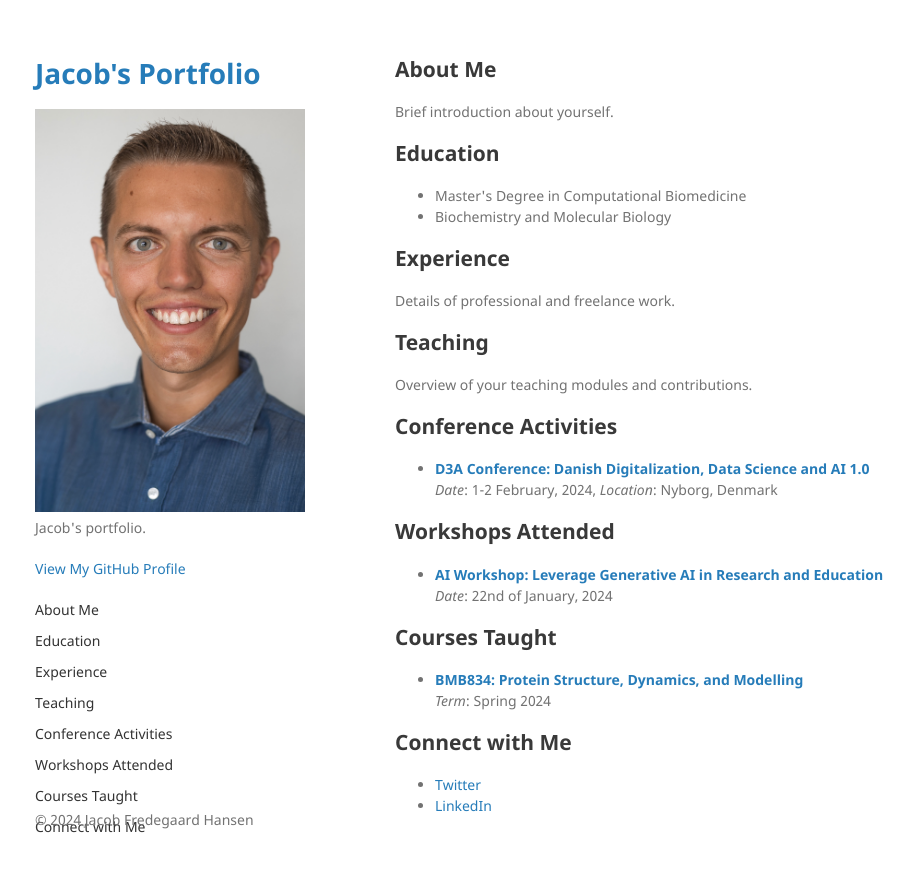
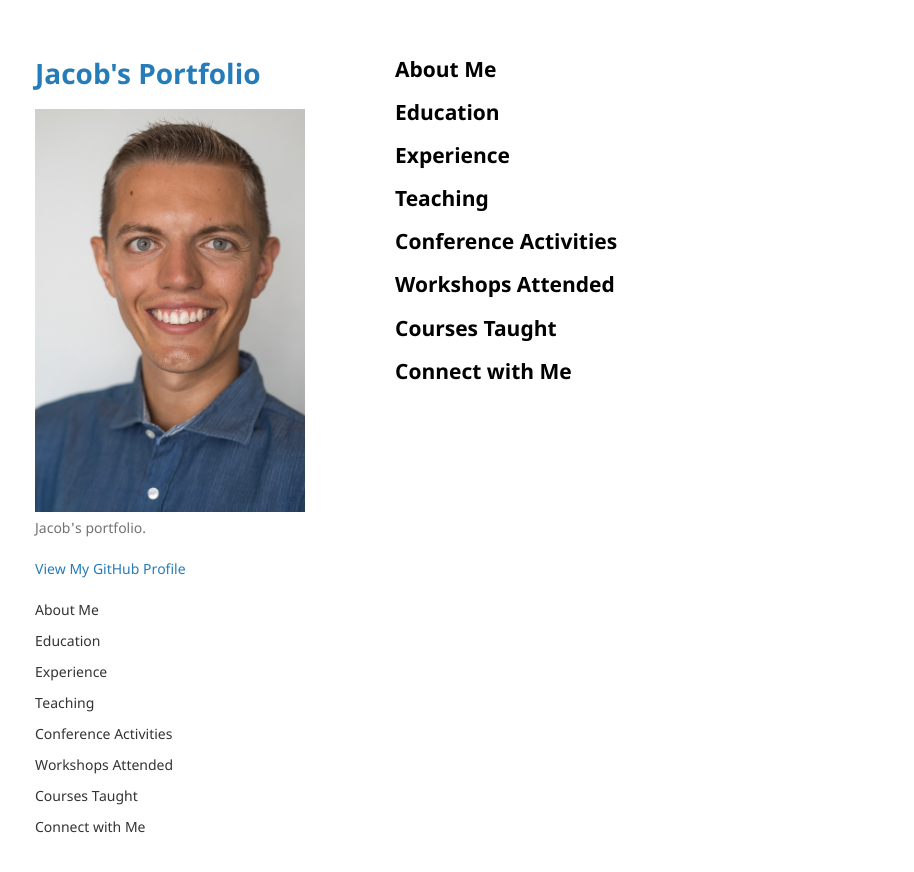
Before and after one commit to jacobfh1/jacobfh1.github.io, a Jekyll site: the page built from index.md, in a window 1280 px wide. Shown: the top 872 px of the page, without its empty margins (175-1089 px from the left). Built offline with Jekyll 4.4.1, drawn with Linux system fonts in a browser that asks for light colours.

Commit message:
Updated default.html and index.md

```diff
--- a/_layouts/default.html
+++ b/_layouts/default.html
@@ -11,6 +11,24 @@
     <script src="https://cdnjs.cloudflare.com/ajax/libs/html5shiv/3.7.3/html5shiv.min.js"></script>
     <![endif]-->
     {% include head-custom.html %}
+    <style>
+      /* Collapsible section titles - cursor change and hover effect */
+      .collapsible-section h2 {
+        cursor: pointer; /* Change cursor to pointer */
+        color: black; /* Default color */
+        transition: color 0.3s ease; /* Smooth transition for hover effect */
+      }
+
+      /* Hover effect: Light blue text */
+      .collapsible-section h2:hover {
+        color: lightblue;
+      }
+
+      /* Hide content by default */
+      .collapsible-section .content {
+        display: none;
+      }
+    </style>
   </head>
   <body>
     <div class="wrapper">
@@ -46,85 +64,119 @@
         </nav>
         <!-- End Navigation Bar -->
       </header>
+      <section>
 
-      <section>
-        <div>
-          <h2 class="collapsible">About Me</h2>
+        <!-- Collapsible Sections -->
+
+        <!-- About Me -->
+        <div class="collapsible-section" id="about-me">
+          <h2>About Me</h2>
           <div class="content">
-            <p>Brief introduction about yourself.</p>
+            <!-- About Me content -->
+            Plain text for about me goes here.
+          </div>
         </div>
 
-          <h2 class="collapsible">Education</h2>
+        <!-- Education -->
+        <div class="collapsible-section" id="education">
+          <h2>Education</h2>
           <div class="content">
             <ul>
               <li>Master's Degree in Computational Biomedicine</li>
               <li>Biochemistry and Molecular Biology</li>
             </ul>
           </div>
-
-          <h2 class="collapsible">Experience</h2>
-          <div class="content">
-            <p>Details of professional and freelance work.</p>
         </div>
 
-          <h2 class="collapsible">Teaching</h2>
+        <!-- Experience -->
+        <div class="collapsible-section" id="experience">
+          <h2>Experience</h2>
           <div class="content">
-            <p>Overview of your teaching modules and contributions.</p>
+            Details of professional and freelance work.
+          </div>
         </div>
 
-          <h2 class="collapsible">Conference Activities</h2>
+        <!-- Teaching -->
+        <div class="collapsible-section" id="teaching">
+          <h2>Teaching</h2>
           <div class="content">
-            <ul>
-              <li><strong><a href="https://d3aconference.dk/">D3A Conference: Danish Digitalization, Data Science and AI 1.0</a></strong> <br><em>Date</em>: 1-2 February, 2024, <em>Location</em>: Nyborg, Denmark</li>
-              <!-- Other conferences as listed in the index.md file -->
-            </ul>
+            Overview of teaching modules and contributions.
+          </div>
         </div>
 
-          <h2 class="collapsible">Workshops Attended</h2>
+        <!-- Conference Activities -->
+        <div class="collapsible-section" id="conference-activities">
+          <h2>Conference Activities</h2>
           <div class="content">
-            <ul>
-              <li><strong><a href="https://www.zitilite.com/">AI Workshop: Leverage Generative AI in Research and Education</a></strong> <br><em>Date</em>: 22nd of January, 2024</li>
-              <!-- Other workshops -->
-            </ul>
+            <!-- Conference activities details -->
+            Conference activities information goes here.
+          </div>
         </div>
 
-          <h2 class="collapsible">Courses Taught</h2>
+        <!-- Workshops Attended -->
+        <div class="collapsible-section" id="workshops-attended">
+          <h2>Workshops Attended</h2>
           <div class="content">
-            <ul>
-              <li><strong><a href="https://odin.sdu.dk/sitecore/index.php?a=searchfagbesk&internkode=bmb834&lang=en">BMB834: Protein Structure, Dynamics, and Modelling</a></strong> <br><em>Term</em>: Spring 2024</li>
-              <!-- Other courses -->
-            </ul>
+            <!-- Workshops information -->
+            Workshop details go here.
+          </div>
         </div>
 
-          <h2 class="collapsible">Connect with Me</h2>
+        <!-- Courses Taught -->
+        <div class="collapsible-section" id="courses-taught">
+          <h2>Courses Taught</h2>
           <div class="content">
-            <ul>
-              <li><a href="https://twitter.com/jacobfh">Twitter</a></li>
-              <li><a href="https://www.linkedin.com/in/jacobfh/">LinkedIn</a></li>
-            </ul>
+            <!-- Courses content -->
+            Courses taught information goes here.
           </div>
         </div>
+
+        <!-- Connect with Me -->
+        <div class="collapsible-section" id="connect-with-me">
+          <h2>Connect with Me</h2>
+          <div class="content">
+            <!-- Social media links, etc. -->
+            Connect with me information goes here.
+          </div>
+        </div>
+
       </section>
-
       <footer>
-        <p>&copy; 2024 Jacob Fredegaard Hansen</p>
+        {% if site.github.is_project_page %}
+        <p>This project is maintained by <a href="{{ site.github.owner_url }}">{{ site.github.owner_name }}</a></p>
+        {% endif %}
       </footer>
     </div>
 
-    <!-- JavaScript to toggle collapsible sections -->
+    <script src="{{ "/assets/js/scale.fix.js" | relative_url }}"></script>
     <script>
-      var coll = document.getElementsByClassName("collapsible");
-      for (var i = 0; i < coll.length; i++) {
-        coll[i].addEventListener("click", function() {
-          this.classList.toggle("active");
-          var content = this.nextElementSibling;
-          if (content.style.maxHeight) {
-            content.style.maxHeight = null;
-          } else {
-            content.style.maxHeight = content.scrollHeight + "px";
+      // Smooth scrolling for navigation
+      document.querySelectorAll('nav a').forEach(anchor => {
+        anchor.addEventListener('click', function(e) {
+          e.preventDefault();
+          const targetId = this.getAttribute('href');
+          const targetSection = document.querySelector(targetId);
+          if (targetSection) {
+            targetSection.scrollIntoView({
+              behavior: 'smooth',
+              block: 'start'
+            });
           }
         });
-      }
+      });
+
+      // Collapsible sections logic
+      document.querySelectorAll('.collapsible-section h2').forEach(title => {
+        title.addEventListener('click', function() {
+          const content = this.nextElementSibling;
+          content.style.display = content.style.display === 'block' ? 'none' : 'block';
+        });
+      });
+
+      // Initially collapse all sections
+      document.querySelectorAll('.collapsible-section .content').forEach(content => {
+        content.style.display = 'none';
+      });
     </script>
   </body>
 </html>
--- a/index.md
+++ b/index.md
@@ -6,100 +6,133 @@ description: Jacob's Online Portfolio
 
 # Jacob's Portfolio
 
-## About Me {#about-me}
-Brief introduction about yourself.
+<h2 class="collapsible">About Me</h2>
+<div class="content">
+  Brief introduction about yourself.
+</div>
 
 ---
 
-## Education {#education}
-- Master's Degree in Computational Biomedicine
-- Biochemistry and Molecular Biology
+<h2 class="collapsible">Education</h2>
+<div class="content">
+  <ul>
+    <li>Master's Degree in Computational Biomedicine</li>
+    <li>Biochemistry and Molecular Biology</li>
+  </ul>
+</div>
 
 ---
 
-## Experience {#experience}
-Details of professional and freelance work.
+<h2 class="collapsible">Experience</h2>
+<div class="content">
+  Details of professional and freelance work.
+</div>
 
 ---
 
-## Teaching {#teaching}
-Overview of your teaching modules and contributions.
+<h2 class="collapsible">Teaching</h2>
+<div class="content">
+  Overview of your teaching modules and contributions.
+</div>
 
 ---
 
-## Conference Activities {#conference-activities}
-
-**[D3A Conference: Danish Digitalization, Data Science and AI 1.0](https://d3aconference.dk/)**
-  _Date_: 1-2 February, 2024
-  _Location_: Nyborg, Denmark
-
-**[EuBIC-MS Winter School 2024](https://eubic-ms.org/)**
-  _Date_: 15-19 January, 2024
-  _Location_: Winterberg, Germany
-
-**[EMBO Workshop: Computational Structural Biology](https://www.embl.org/about/info/course-and-conference-office/events/csb23-01/#vf-tabs__section-overview)**
-  _Date_: 6-9 December, 2023
-  _Location_: Heidelberg, Germany
-
-**[Danish Proteomics Society (DAPSOC) 2023 Symposium](https://dapsoc.org/)**
-  _Date_: 5th of December, 2023
-  _Location_: Odense, Denmark
-
-**[iGEM Grand Jamboree 2023](https://jamboree.igem.org/)**
-  _Date_: 2-5 November, 2023
-  _Location_: Paris, France
-
-**[7th Annual Danish Bioinformatics Conference 2023](https://elixir-europe.org/about-us/who-we-are/nodes/denmark)**
-  _Date_: 7-8 September, 2023
-  _Location_: Aarhus, Denmark
-
-**[Danish Data Science 2022](https://ddsa.dk/)**
-  _Date_: 7-8 November, 2022
-  _Location_: Billund, Denmark
-
-**[iGEM Grand Jamboree 2019](https://jamboree.igem.org/)**
-  _Date_: October 31 - November 4, 2019
-  _Location_: Boston, MA, USA
-
-## Workshops Attended {#workshops-attended}
-
-**[AI Workshop: Leverage Generative AI in Research and Education](https://www.zitilite.com/)**
-_Date_: 22nd of January, 2024
-_Organized by_: Zitilite
+<h2 class="collapsible">Conference Activities</h2>
+<div class="content">
+  <ul>
+    <li>
+      <strong>[D3A Conference: Danish Digitalization, Data Science and AI 1.0](https://d3aconference.dk/)</strong><br>
+      <em>Date</em>: 1-2 February, 2024<br>
+      <em>Location</em>: Nyborg, Denmark
+    </li>
+    <li>
+      <strong>[EuBIC-MS Winter School 2024](https://eubic-ms.org/)</strong><br>
+      <em>Date</em>: 15-19 January, 2024<br>
+      <em>Location</em>: Winterberg, Germany
+    </li>
+    <li>
+      <strong>[EMBO Workshop: Computational Structural Biology](https://www.embl.org/about/info/course-and-conference-office/events/csb23-01/#vf-tabs__section-overview)</strong><br>
+      <em>Date</em>: 6-9 December, 2023<br>
+      <em>Location</em>: Heidelberg, Germany
+    </li>
+    <li>
+      <strong>[Danish Proteomics Society (DAPSOC) 2023 Symposium](https://dapsoc.org/)</strong><br>
+      <em>Date</em>: 5th of December, 2023<br>
+      <em>Location</em>: Odense, Denmark
+    </li>
+    <li>
+      <strong>[iGEM Grand Jamboree 2023](https://jamboree.igem.org/)</strong><br>
+      <em>Date</em>: 2-5 November, 2023<br>
+      <em>Location</em>: Paris, France
+    </li>
+    <li>
+      <strong>[7th Annual Danish Bioinformatics Conference 2023](https://elixir-europe.org/about-us/who-we-are/nodes/denmark)</strong><br>
+      <em>Date</em>: 7-8 September, 2023<br>
+      <em>Location</em>: Aarhus, Denmark
+    </li>
+    <li>
+      <strong>[Danish Data Science 2022](https://ddsa.dk/)</strong><br>
+      <em>Date</em>: 7-8 November, 2022<br>
+      <em>Location</em>: Billund, Denmark
+    </li>
+    <li>
+      <strong>[iGEM Grand Jamboree 2019](https://jamboree.igem.org/)</strong><br>
+      <em>Date</em>: October 31 - November 4, 2019<br>
+      <em>Location</em>: Boston, MA, USA
+    </li>
+  </ul>
+</div>
 
 ---
 
-**[Git & GitHub](https://heads.ku.dk/)**
-_Date_: 16th of January, 2023
-_Organized by_: Center for Health Data Science (HeaDS)
+<h2 class="collapsible">Workshops Attended</h2>
+<div class="content">
+  <ul>
+    <li>
+      <strong>[AI Workshop: Leverage Generative AI in Research and Education](https://www.zitilite.com/)</strong><br>
+      <em>Date</em>: 22nd of January, 2024<br>
+      <em>Organized by</em>: Zitilite
+    </li>
+    <li>
+      <strong>[Git & GitHub](https://heads.ku.dk/)</strong><br>
+      <em>Date</em>: 16th of January, 2023<br>
+      <em>Organized by</em>: Center for Health Data Science (HeaDS)
+    </li>
+  </ul>
+</div>
 
 ---
 
-## Courses Taught {#courses-taught}
-
-**[BMB834: Protein Structure, Dynamics, and Modelling](https://odin.sdu.dk/sitecore/index.php?a=searchfagbesk&internkode=bmb834&lang=en)**
-_Term_: Spring 2024
-_Department_: [Department of Biochemistry and Molecular Biology, University of Southern Denmark](https://www.sdu.dk/en/om_sdu/institutter_centre/bmb_biokemi_og_molekylaer_biologi)
+<h2 class="collapsible">Courses Taught</h2>
+<div class="content">
+  <ul>
+    <li>
+      <strong>[BMB834: Protein Structure, Dynamics, and Modelling](https://odin.sdu.dk/sitecore/index.php?a=searchfagbesk&internkode=bmb834&lang=en)</strong><br>
+      <em>Term</em>: Spring 2024<br>
+      <em>Department</em>: [Department of Biochemistry and Molecular Biology, University of Southern Denmark](https://www.sdu.dk/en/om_sdu/institutter_centre/bmb_biokemi_og_molekylaer_biologi)
+    </li>
+    <li>
+      <strong>[BMB209: Workshops in Applied Bioinformatics](https://odin.sdu.dk/sitecore/index.php?a=searchfagbesk&internkode=bmb209&lang=en)</strong><br>
+      <em>Term</em>: Autumn 2022-'23<br>
+      <em>Department</em>: [Department of Biochemistry and Molecular Biology, University of Southern Denmark](https://www.sdu.dk/en/om_sdu/institutter_centre/bmb_biokemi_og_molekylaer_biologi)
+    </li>
+    <li>
+      <strong>[BMB533: Molecular Biology and Protein Chemistry](https://odin.sdu.dk/sitecore/index.php?a=searchfagbesk&internkode=bmb533&lang=en)</strong><br>
+      <em>Term</em>: Autumn 2020-'21<br>
+      <em>Department</em>: [Department of Biochemistry and Molecular Biology, University of Southern Denmark](https://www.sdu.dk/en/om_sdu/institutter_centre/bmb_biokemi_og_molekylaer_biologi)
+    </li>
+  </ul>
+</div>
 
 ---
 
-**[BMB209: Workshops in Applied Bioinformatics](https://odin.sdu.dk/sitecore/index.php?a=searchfagbesk&internkode=bmb209&lang=en)**
-_Term_: Autumn 2022-'23
-_Department_: [Department of Biochemistry and Molecular Biology, University of Southern Denmark](https://www.sdu.dk/en/om_sdu/institutter_centre/bmb_biokemi_og_molekylaer_biologi)
-
----
-
-**[BMB533: Molecular Biology and Protein Chemistry](https://odin.sdu.dk/sitecore/index.php?a=searchfagbesk&internkode=bmb533&lang=en)**
-_Term_: Autumn 2020-'21
-_Department_: [Department of Biochemistry and Molecular Biology, University of Southern Denmark](https://www.sdu.dk/en/om_sdu/institutter_centre/bmb_biokemi_og_molekylaer_biologi)
-
-
----
-
-## Connect with Me {#connect-with-me}
-- [Twitter](https://twitter.com/jacobfh)
-- [LinkedIn](https://www.linkedin.com/in/jacobfh/)
-
+<h2 class="collapsible">Connect with Me</h2>
+<div class="content">
+  <ul>
+    <li><a href="https://twitter.com/jacobfh">Twitter</a></li>
+    <li><a href="https://www.linkedin.com/in/jacobfh/">LinkedIn</a></li>
+  </ul>
+</div>
 
 ---
 
```
Lines whose indentation alone changed are shown as unchanged.
